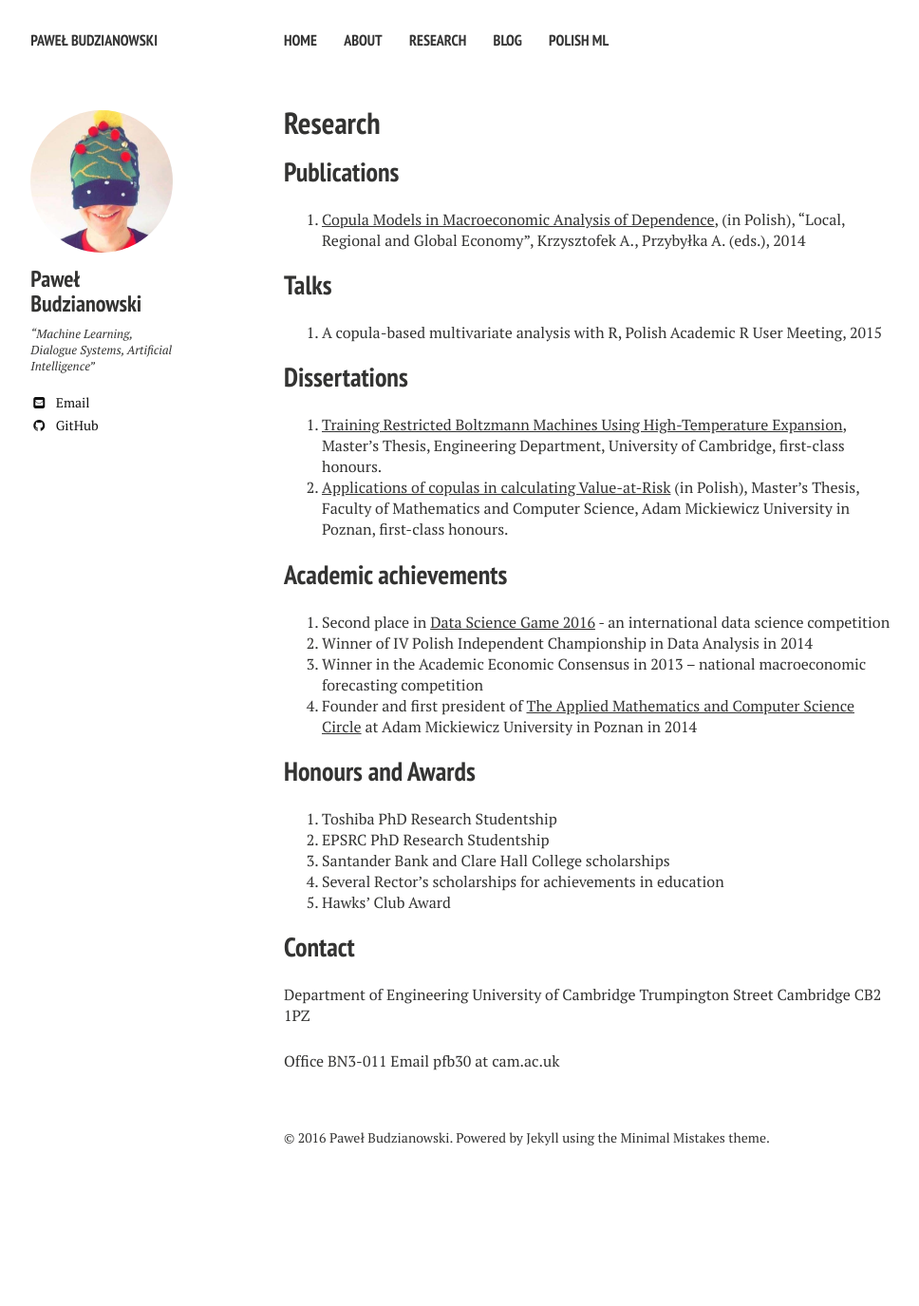
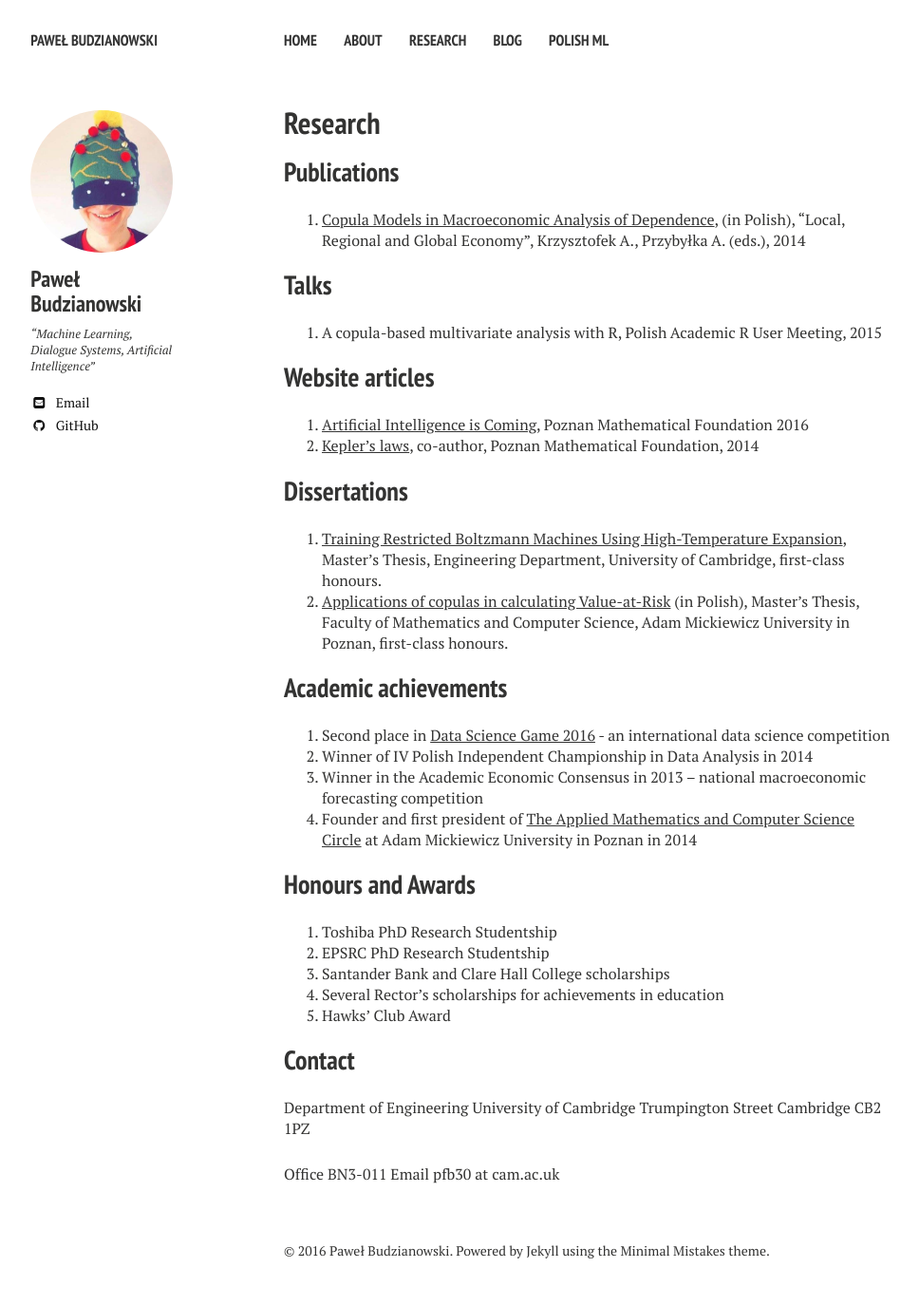
Before and after one commit to pawel-polyai/budzianowski.github.io, a Jekyll site: the page built from research.md, in a window 1280 px wide. Shown: the whole page at 95% size, without its empty margins (21-989 px from the left). Built offline with Jekyll 4.4.1, drawn with Linux system fonts in a browser that asks for light colours; nearby versions of some CDN libraries; before the commit the page ends 1256 px from its top, so only the background shows below that.

Commit message:
Update research.md

```diff
--- a/research.md
+++ b/research.md
@@ -12,6 +12,10 @@ comments: false
 
 ## Talks
 1. A copula-based multivariate analysis with R, Polish Academic R User Meeting, 2015
+
+## Website articles
+1. [Artificial Intelligence is Coming](https://matematyka.poznan.pl/artykul/sztuczna-inteligencja-nadchodzi-czyli-krotki-poradnik-jak-zbudowac-inteligentna-maszyne/#easy-footnote-3), Poznan Mathematical Foundation 2016
+2. [Kepler's laws](https://matematyka.poznan.pl/artykul/prawa-keplera/), co-author, Poznan Mathematical Foundation, 2014
 
 ## Dissertations
 1. [Training Restricted Boltzmann Machines Using High-Temperature Expansion](https://github.com/budzianowski/DBN/blob/master/thesis/thesis.pdf), Master's Thesis, Engineering Department, University of Cambridge, first-class honours.
```
